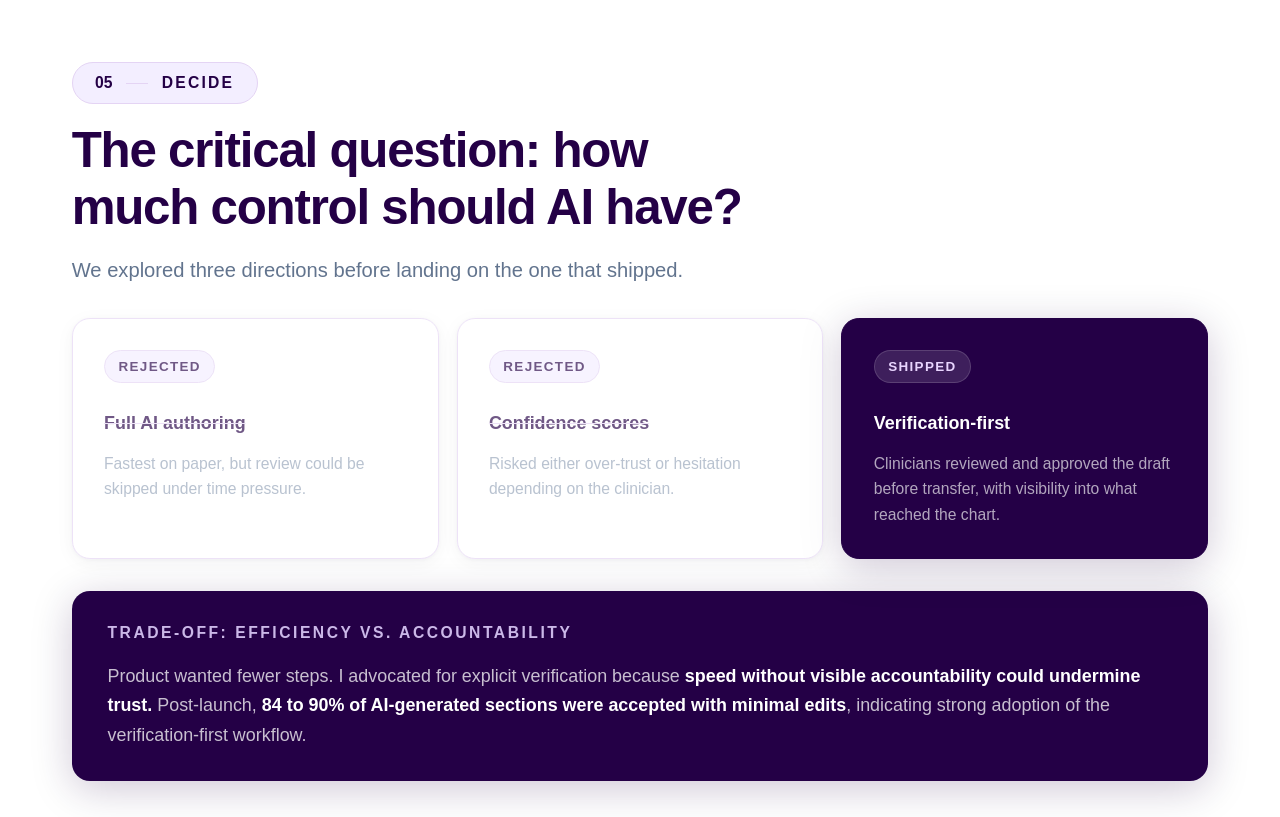
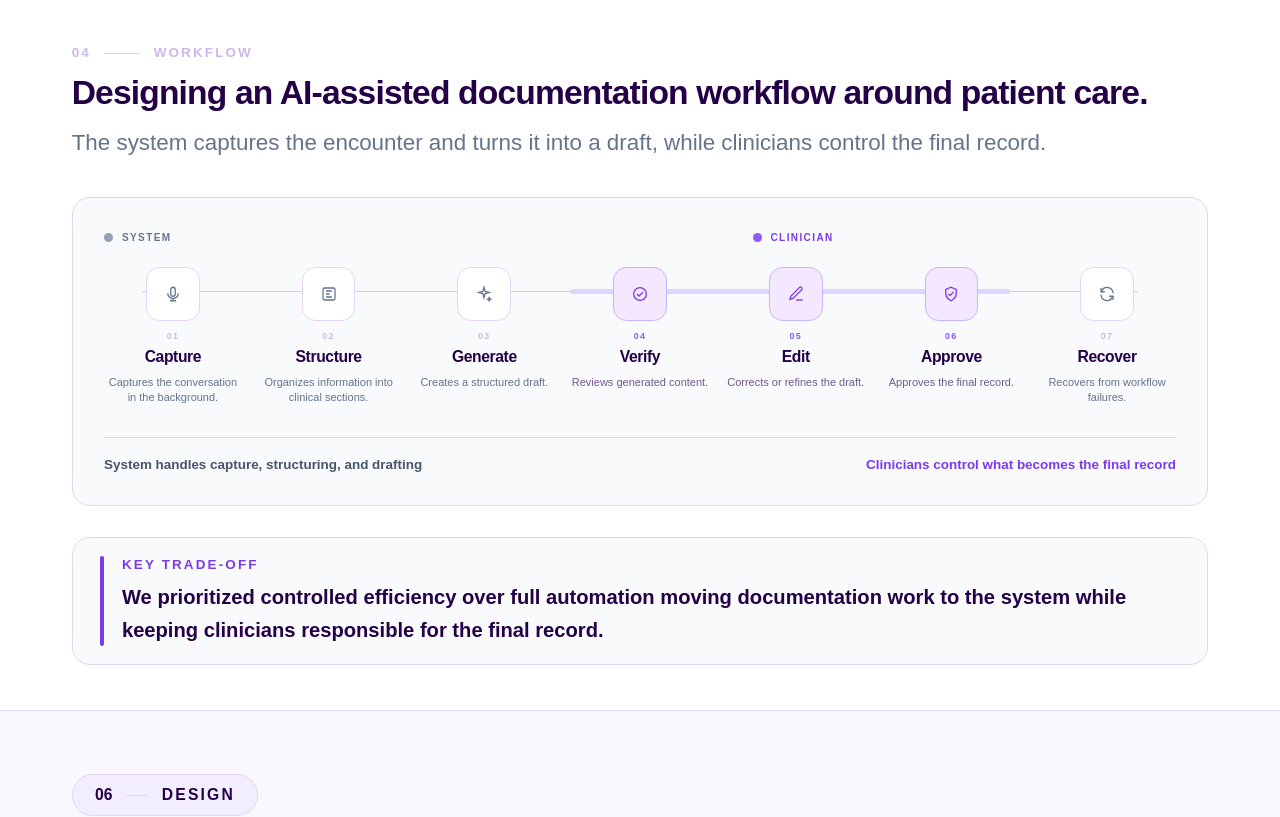
Before and after one commit to tathedrachana1403/portfolio, a Next.js app: page /work/ambient-notes in a window 1280 px wide. Shown: the part 3300-4117 px from the top of the page. Built offline with nearby package versions, Linux system fonts and the light colour scheme.

Commit message:
workflow

```diff
--- a/app/work/ambient-notes/page.tsx
+++ b/app/work/ambient-notes/page.tsx
@@ -813,65 +813,436 @@ export default function AmbientNotes() {
   </Section>
 </section>
 
-        {/* ── 05 DECIDE ── white */}
-        <Section className="pt-14 pb-12">
-          <ChapterHeader
-            number="05" label="Decide"
-            heading="The critical question: how much control should AI have?"
-            sub="We explored three directions before landing on the one that shipped."
-          />
-          <div className="grid md:grid-cols-3 gap-4 mb-7">
-            {[
-              { title: "Full AI authoring",  note: "Fastest on paper, but review could be skipped under time pressure.", verdict: "Rejected", shipped: false },
-              { title: "Confidence scores",  note: "Risked either over-trust or hesitation depending on the clinician.", verdict: "Rejected", shipped: false },
-              { title: "Verification-first", note: "Clinicians reviewed and approved the draft before transfer, with visibility into what reached the chart.", verdict: "Shipped", shipped: true },
-            ].map(t => (
-              <div
-                key={t.title}
-                className="rounded-2xl p-7 flex flex-col"
+        {/* ── 04 WORKFLOW ── */}
+<section
+  className="w-full"
   style={{
-                  backgroundColor: t.shipped ? DARK : "white",
-                  border: `1px solid ${t.shipped ? DARK : BORDER}`,
-                  boxShadow: t.shipped ? DARK_SHADOW : CARD_SHADOW,
-                  opacity: t.shipped ? 1 : 0.65,
+    backgroundColor: "#FFFFFF",
+    borderBottom: `1px solid ${BORDER}`,
   }}
 >
+  <Section className="pt-10 pb-10">
+
+    {/* Header */}
+    <div className="mb-8">
+
+      <div className="flex items-center gap-3 mb-3">
         <span
-                  className="self-start text-xs font-bold px-3 py-1.5 rounded-full mb-6 tracking-[0.1em] uppercase"
+          className="text-xs font-bold tracking-[0.16em] uppercase"
+          style={{ color: MUTED }}
+        >
+          04
+        </span>
+
+        <span
+          className="h-px w-8"
+          style={{ backgroundColor: BORDER }}
+        />
+
+        <span
+          className="text-xs font-bold tracking-[0.16em] uppercase"
+          style={{ color: MUTED }}
+        >
+          Workflow
+        </span>
+      </div>
+
+      <h2
+        className="text-3xl md:text-3xl font-bold tracking-tight leading-[1.08]"
+        style={{ color: DARK }}
+      >
+        Designing an AI-assisted documentation workflow around patient care.
+      </h2>
+
+      <p
+        className="text-lg md:text-xl leading-relaxed mt-3 max-w-5xl"
+        style={{ color: "#64748B" }}
+      >
+        The system captures the encounter and turns it into a draft, while
+        clinicians control the final record.
+      </p>
+
+    </div>
+
+
+    {/* Workflow container */}
+    <div
+      className="rounded-2xl px-5 py-6 md:px-7 md:py-7"
       style={{
-                    backgroundColor: t.shipped ? "rgba(255,255,255,0.12)" : SOFT,
-                    color: t.shipped ? "#e9d5ff" : DARK,
-                    border: t.shipped ? "1px solid rgba(255,255,255,0.15)" : `1px solid ${BORDER}`,
+        backgroundColor: "#F8FAFC",
+        border: `1px solid ${BORDER}`,
       }}
     >
-                  {t.verdict}
+
+      {/* System / Clinician labels */}
+      <div className="grid grid-cols-1 md:grid-cols-7 mb-5">
+
+        <div className="md:col-span-3">
+          <div className="flex items-center gap-2">
+
+            <span
+              className="w-2 h-2 rounded-full"
+              style={{ backgroundColor: "#94A3B8" }}
+            />
+
+            <span
+              className="text-[10px] font-bold tracking-[0.14em] uppercase"
+              style={{ color: "#64748B" }}
+            >
+              System
             </span>
-                <p
-                  className="font-bold text-base mb-3"
+
+          </div>
+        </div>
+
+        <div className="hidden md:flex md:col-span-3 items-center justify-center">
+
+          <div className="flex items-center gap-2">
+
+            <span
+              className="w-2 h-2 rounded-full"
+              style={{ backgroundColor: "#8B5CF6" }}
+            />
+
+            <span
+              className="text-[10px] font-bold tracking-[0.14em] uppercase"
+              style={{ color: "#7C3AED" }}
+            >
+              Clinician
+            </span>
+
+          </div>
+
+        </div>
+
+      </div>
+
+
+      {/* Continuous workflow */}
+      <div className="relative">
+
+        {/* Main connector */}
+        <div
+          className="hidden md:block absolute left-[3.5%] right-[3.5%] top-[24px] h-px"
+          style={{ backgroundColor: "#CBD5E1" }}
+        />
+
+        {/* Clinician control rail */}
+        <div
+          className="hidden md:block absolute left-[43.5%] right-[15.5%] top-[22px] h-[5px] rounded-full"
+          style={{ backgroundColor: "#DDD6FE" }}
+        />
+
+
+        <div className="grid grid-cols-2 md:grid-cols-7 gap-x-4 gap-y-7">
+
+          {[
+            {
+              n: "01",
+              title: "Capture",
+              text: "Captures the conversation in the background.",
+              type: "system",
+              icon: "mic",
+            },
+            {
+              n: "02",
+              title: "Structure",
+              text: "Organizes information into clinical sections.",
+              type: "system",
+              icon: "structure",
+            },
+            {
+              n: "03",
+              title: "Generate",
+              text: "Creates a structured draft.",
+              type: "system",
+              icon: "generate",
+            },
+            {
+              n: "04",
+              title: "Verify",
+              text: "Reviews generated content.",
+              type: "clinician",
+              icon: "verify",
+            },
+            {
+              n: "05",
+              title: "Edit",
+              text: "Corrects or refines the draft.",
+              type: "clinician",
+              icon: "edit",
+            },
+            {
+              n: "06",
+              title: "Approve",
+              text: "Approves the final record.",
+              type: "clinician",
+              icon: "approve",
+            },
+            {
+              n: "07",
+              title: "Recover",
+              text: "Recovers from workflow failures.",
+              type: "system",
+              icon: "recover",
+            },
+          ].map((step) => (
+
+            <div
+              key={step.n}
+              className="relative text-center"
+            >
+
+              {/* Step icon */}
+              <div
+                className="relative z-10 w-12 h-12 mx-auto rounded-xl flex items-center justify-center"
                 style={{
-                    color: t.shipped ? "white" : DARK,
-                    textDecoration: t.shipped ? "none" : "line-through",
-                    textDecorationColor: BORDER,
+                  backgroundColor:
+                    step.type === "clinician"
+                      ? "#F3E8FF"
+                      : "#FFFFFF",
+
+                  border:
+                    step.type === "clinician"
+                      ? "1px solid #C4B5FD"
+                      : `1px solid ${BORDER}`,
                 }}
               >
-                  {t.title}
+
+                {step.icon === "mic" && (
+                  <svg
+                    width="18"
+                    height="18"
+                    viewBox="0 0 24 24"
+                    fill="none"
+                    stroke="currentColor"
+                    strokeWidth="1.7"
+                    className="text-slate-500"
+                  >
+                    <rect
+                      x="9"
+                      y="3"
+                      width="6"
+                      height="12"
+                      rx="3"
+                    />
+                    <path d="M5 11a7 7 0 0 0 14 0M12 18v3M8 21h8" />
+                  </svg>
+                )}
+
+                {step.icon === "structure" && (
+                  <svg
+                    width="18"
+                    height="18"
+                    viewBox="0 0 24 24"
+                    fill="none"
+                    stroke="currentColor"
+                    strokeWidth="1.7"
+                    className="text-slate-500"
+                  >
+                    <rect
+                      x="4"
+                      y="4"
+                      width="16"
+                      height="16"
+                      rx="2"
+                    />
+                    <path d="M8 8h8M8 12h5M8 16h8" />
+                  </svg>
+                )}
+
+                {step.icon === "generate" && (
+                  <svg
+                    width="18"
+                    height="18"
+                    viewBox="0 0 24 24"
+                    fill="none"
+                    stroke="currentColor"
+                    strokeWidth="1.7"
+                    className="text-slate-500"
+                  >
+                    <path d="M12 3l1.5 5.5L19 10l-5.5 1.5L12 17l-1.5-5.5L5 10l5.5-1.5L12 3z" />
+                    <path d="M19 16l.6 2.4L22 19l-2.4.6L19 22l-.6-2.4L16 19l2.4-.6L19 16z" />
+                  </svg>
+                )}
+
+                {step.icon === "verify" && (
+                  <svg
+                    width="18"
+                    height="18"
+                    viewBox="0 0 24 24"
+                    fill="none"
+                    stroke="#7C3AED"
+                    strokeWidth="1.8"
+                  >
+                    <circle cx="12" cy="12" r="8.5" />
+                    <path d="M8 12l2.7 2.7L16 9.5" />
+                  </svg>
+                )}
+
+                {step.icon === "edit" && (
+                  <svg
+                    width="18"
+                    height="18"
+                    viewBox="0 0 24 24"
+                    fill="none"
+                    stroke="#7C3AED"
+                    strokeWidth="1.8"
+                  >
+                    <path d="M12 20h9" />
+                    <path d="M16.5 3.5a2.1 2.1 0 0 1 3 3L8 18l-4 1 1-4L16.5 3.5z" />
+                  </svg>
+                )}
+
+                {step.icon === "approve" && (
+                  <svg
+                    width="18"
+                    height="18"
+                    viewBox="0 0 24 24"
+                    fill="none"
+                    stroke="#7C3AED"
+                    strokeWidth="1.8"
+                  >
+                    <path d="M12 3l7 3v5c0 4.5-3 7.8-7 10-4-2.2-7-5.5-7-10V6l7-3z" />
+                    <path d="M8.5 12l2.2 2.2 4.8-5" />
+                  </svg>
+                )}
+
+                {step.icon === "recover" && (
+                  <svg
+                    width="18"
+                    height="18"
+                    viewBox="0 0 24 24"
+                    fill="none"
+                    stroke="currentColor"
+                    strokeWidth="1.7"
+                    className="text-slate-500"
+                  >
+                    <path d="M20 11a8 8 0 0 0-14.8-3.9L4 9" />
+                    <path d="M4 4v5h5" />
+                    <path d="M4 13a8 8 0 0 0 14.8 3.9L20 15" />
+                    <path d="M20 20v-5h-5" />
+                  </svg>
+                )}
+
+              </div>
+
+
+              {/* Number */}
+              <p
+                className="text-[9px] font-bold tracking-[0.14em] mt-2"
+                style={{
+                  color:
+                    step.type === "clinician"
+                      ? "#8B5CF6"
+                      : MUTED,
+                }}
+              >
+                {step.n}
               </p>
-                <p className="text-sm leading-relaxed flex-1" style={{ color: t.shipped ? "rgba(255,255,255,0.65)" : "#94a3b8" }}>
-                  {t.note}
+
+
+              {/* Title */}
+              <h3
+                className="text-sm font-bold tracking-tight mt-0.5"
+                style={{ color: DARK }}
+              >
+                {step.title}
+              </h3>
+
+
+              {/* Description */}
+              <p
+                className="text-[11px] leading-[1.4] mt-1.5 mx-auto max-w-[145px]"
+                style={{
+                  color:
+                    step.type === "clinician"
+                      ? "#6D5A8D"
+                      : "#64748B",
+                }}
+              >
+                {step.text}
               </p>
+
             </div>
+
           ))}
+
         </div>
-          <Callout label="Trade-off: Efficiency vs. Accountability">
-            <p className="text-base leading-relaxed" style={{ color: "rgba(255,255,255,0.75)" }}>
-              Product wanted fewer steps. I advocated for explicit verification because{" "}
-              <strong className="text-white font-bold">speed without visible accountability could undermine trust.</strong>{" "}
-              Post-launch,{" "}
-              <strong className="text-white font-bold">84 to 90% of AI-generated sections were accepted with minimal edits</strong>,
-             indicating strong adoption of the verification-first workflow.
+
+      </div>
+
+
+      {/* Workflow summary */}
+      <div
+        className="mt-7 pt-4 flex flex-col md:flex-row md:items-center md:justify-between gap-2"
+        style={{
+          borderTop: `1px solid ${BORDER}`,
+        }}
+      >
+
+        <p
+          className="text-xs font-semibold"
+          style={{ color: "#475569" }}
+        >
+          System handles capture, structuring, and drafting
         </p>
-          </Callout>
+
+        <p
+          className="text-xs font-semibold"
+          style={{ color: "#7C3AED" }}
+        >
+          Clinicians control what becomes the final record
+        </p>
+
+      </div>
+
+    </div>
+
+
+    {/* Key trade-off */}
+    <div
+      className="mt-7 rounded-2xl px-5 py-4 md:px-6"
+      style={{
+        backgroundColor: "#F8FAFC",
+        border: `1px solid ${BORDER}`,
+      }}
+    >
+
+      <div className="flex items-start gap-4">
+
+        <div
+          className="w-1 shrink-0 rounded-full self-stretch"
+          style={{ backgroundColor: "#7C3AED" }}
+        />
+
+        <div className="min-w-0">
+
+          <p
+            className="text-xs font-bold tracking-[0.16em] uppercase mb-1.5"
+            style={{ color: "#7C3AED" }}
+          >
+            Key trade-off
+          </p>
+
+          <p
+            className="text-base md:text-lg font-semibold leading-relaxed max-w-5xl"
+            style={{ color: DARK }}
+          >
+            We prioritized controlled efficiency over full automation moving
+            documentation work to the system while keeping clinicians
+            responsible for the final record.
+          </p>
+
+        </div>
+
+      </div>
+
+    </div>
+
   </Section>
+</section>
+
 
         {/* ── 06 DESIGN ── lavender */}
         <Section alt className="pt-14 pb-12">
```
Lines whose indentation alone changed are shown as unchanged.
